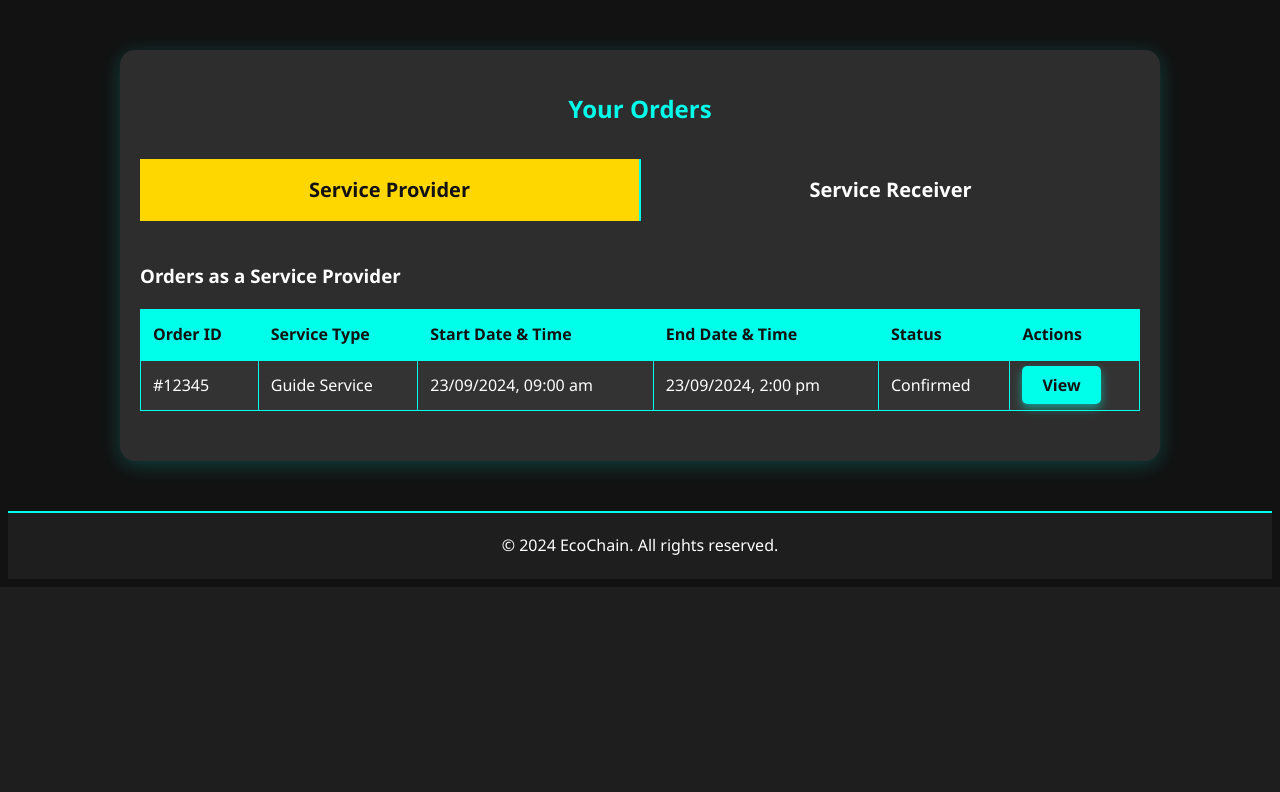
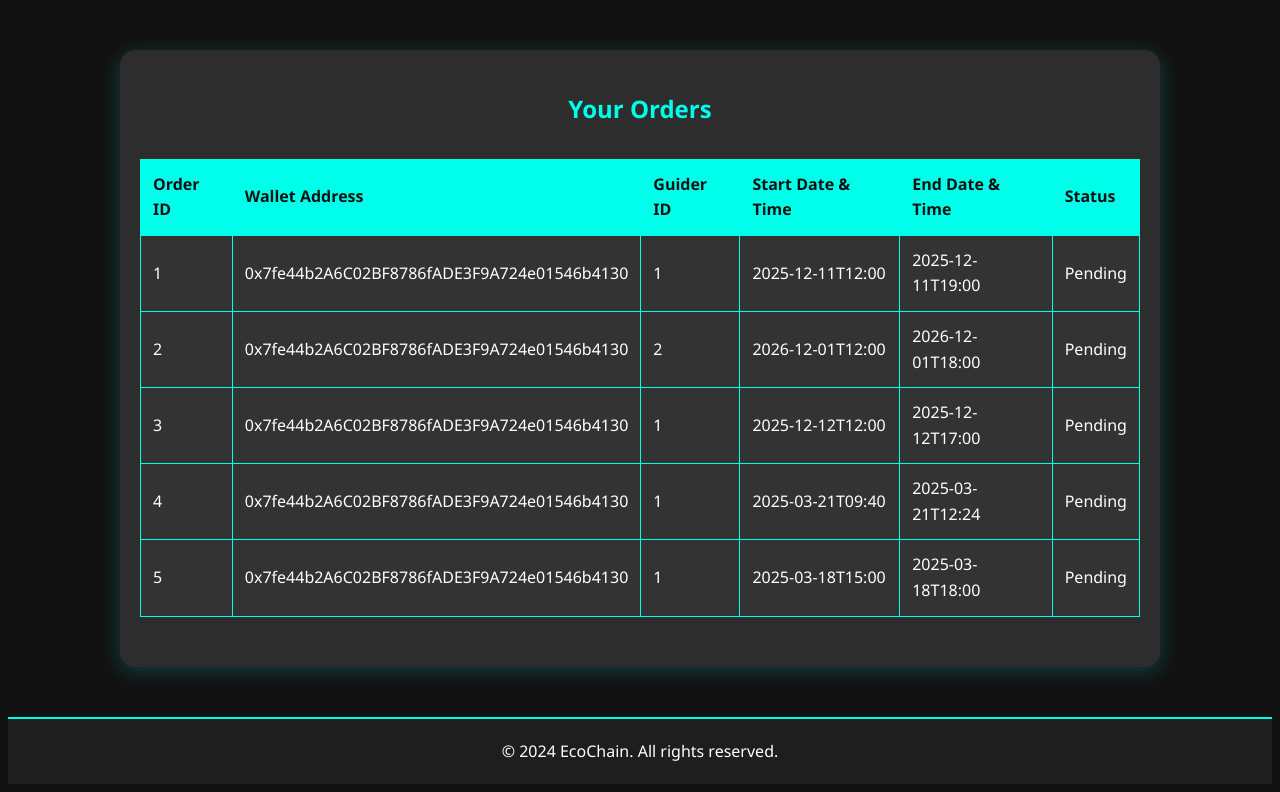
Before and after one commit to Tangleaphne/Echochain, a Flask app: page /order in a window 1280 px wide. Shown: the part 238-1030 px from the top of the page. Before the commit the page ends 793 px from the top, so only its background shows below. Run offline with Flask 3, Linux system fonts and the light colour scheme; data comes from the database, SQL or seed files in the repository; both versions use the stored data as it was after the commit.

Commit message:
加入数据库功能

```diff
--- a/app.py
+++ b/app.py
@@ -1,8 +1,21 @@
-from flask import Flask,render_template,request
+from flask import Flask, render_template, request, redirect,url_for, jsonify
 import sqlite3
 import datetime
+import os
+from init_db import create_database
 
 app=Flask(__name__)
+
+if not os.path.exists("database.db"):
+    print("Initializing database...")
+    create_database()
+
+# 连接数据库
+def get_db_connection():
+    conn = sqlite3.connect("database.db")
+    conn.row_factory = sqlite3.Row  # 查询结果以字典形式返回
+    return conn
+
 
 @app.route('/',methods=["get","post"])
 def index():
@@ -22,21 +35,72 @@ def food_tours():
 def medical():
     return render_template('medical.html')
 
-@app.route('/booking',methods=["get","post"])
-def booking():
-    t = request.form.get("q")
-    print(t)
-    return render_template('booking.html', t=t)
-
 @app.route('/publish-service',methods=["get","post"])
 def publish_service():
     t = request.form.get("q")
     print(t)
     return render_template('publish-service.html', t=t)
 
+# @app.route('/booking',methods=["get","post"])
+# def booking():
+#     t = request.form.get("q")
+#     print(t)
+#     return render_template('booking.html', t=t)
+
+# **新增 API：存入数据库**
+@app.route("/save_order", methods=["POST"])
+def save_order():
+    data = request.json
+    wallet = data.get("wallet")
+    guider_id = data.get("guider_id")
+    start_date = data.get("start_date")
+    end_date = data.get("end_date")
+
+    if not wallet or not guider_id or not start_date or not end_date:
+        return jsonify({"error": "Missing required fields"}), 400
+
+    try:
+        conn = get_db_connection()
+        cursor = conn.cursor()
+        cursor.execute("INSERT INTO orders (wallet_address, guider_id, start_time, end_time) VALUES (?, ?, ?, ?)",
+                       (wallet, guider_id, start_date, end_date))
+        conn.commit()
+        conn.close()
+        print("Order saved successfully")
+        return jsonify({"message": "Order saved successfully"}), 200
+    except Exception as e:
+        print("Database error:", str(e))
+        return jsonify({"error": str(e)}), 500
+
+
 @app.route('/order',methods=["get","post"])
 def order():
-    return render_template('order.html')
+    conn = get_db_connection()
+    cursor = conn.cursor()
+    cursor.execute("SELECT * FROM orders")
+    orders = cursor.fetchall()
+    conn.close()
+    return render_template("order.html", orders=orders)
+
+@app.route("/booking", methods=["GET", "POST"])
+def booking():
+    if request.method == "POST":
+        wallet_address = request.form["wallet"]
+        guider_id = request.form["guider_id"]
+        start_time = request.form["start_date"]
+        end_time = request.form["end_date"]
+
+        # 存入数据库
+        conn = get_db_connection()
+        cursor = conn.cursor()
+        cursor.execute("INSERT INTO orders (wallet_address, guider_id, start_time, end_time) VALUES (?, ?, ?, ?)",
+                       (wallet_address, guider_id, start_time, end_time))
+        conn.commit()
+        conn.close()
+
+        return redirect(url_for("order"))  # 预订成功后跳转到订单页面
+
+    return render_template("booking.html")
 
 @app.route('/chat/<int:guider_id>')
 def chat_with_guider(guider_id):
@@ -55,9 +119,7 @@ def chat_with_guider(guider_id):
         11: {"name": "Michael Wang", "image": "pictures/guiders/guider3.jpg"},
         12: {"name": "Olivia Zhang", "image": "pictures/guiders/guider4.jpg"},
     }
-
     guider = guiders.get(guider_id, {"name": "Unknown", "image": "pictures/guiders/guider1.jpg"})
-
     return render_template("chat_with_guider.html", guider=guider)
 
 
--- a/templates/index.html
+++ b/templates/index.html
@@ -318,7 +318,7 @@
             <ul>
                 <li><a href="#services">Our Services</a></li>
                 <li><a href="#guides">Top Guides</a></li>
-                <li><a href="{{ url_for('order') }}">My Orders</a></li>
+                <li><a href="{{ url_for('order') }}">Orders History</a></li>
                 <li><a href="#contact">Contact Us</a></li>
             </ul>
         </nav>
--- a/templates/order.html
+++ b/templates/order.html
@@ -180,66 +180,26 @@
 
 <div class="content">
     <h2>Your Orders</h2>
-
-    <!-- 选择轴 -->
-    <div class="toggle-axis">
-        <div class="left selected" id="providerTab" onclick="showSection('provider')">Service Provider</div>
-        <div class="right" id="receiverTab" onclick="showSection('receiver')">Service Receiver</div>
-    </div>
-
-    <!-- 服务者订单表格 -->
-    <div id="provider" class="content-section active">
-        <h3>Orders as a Service Provider</h3>
         <table>
             <tr>
                 <th>Order ID</th>
-                <th>Service Type</th>
+                <th>Wallet Address</th>
+                <th>Guider ID</th>
                 <th>Start Date & Time</th>
                 <th>End Date & Time</th>
                 <th>Status</th>
-                <th>Actions</th>
             </tr>
+            {% for order in orders %}
             <tr>
-                <td>#12345</td>
-                <td>Guide Service</td>
-                <td>23/09/2024, 09:00 am</td>
-                <td>23/09/2024, 2:00 pm</td>
-                <td>Confirmed</td>
-                <td>
-                    <a href="view-order.html" class="btn">View</a>
-                </td>
+                <td>{{ order["id"] }}</td>
+                <td>{{ order["wallet_address"] }}</td>
+                <td>{{ order["guider_id"] }}</td>
+                <td>{{ order["start_time"] }}</td>
+                <td>{{ order["end_time"] }}</td>
+                <td>{{ order["status"] }}</td>
             </tr>
-            <!-- More orders as a service provider -->
+            {% endfor %}
         </table>
-    </div>
-
-    <!-- 被服务者订单表格 -->
-    <div id="receiver" class="content-section">
-        <h3>Orders as a Service Receiver</h3>
-        <table>
-            <tr>
-                <th>Order ID</th>
-                <th>Service Type</th>
-                <th>Start Date & Time</th>
-                <th>End Date & Time</th>
-                <th>Status</th>
-                <th>Actions</th>
-            </tr>
-            <tr>
-                <td>#67890</td>
-                <td>Food Tour</td>
-                <td>22/09/2024, 10:00 am</td>
-                <td>22/09/2024, 1:00 pm</td>
-                <td>In Progress</td>
-                <td>
-                    <a href="view-order.html" class="btn">View</a>
-                    <a href="cancel-order.html" class="btn btn-cancel">Cancel</a>
-                </td>
-            </tr>
-            <!-- More orders as a service receiver -->
-        </table>
-    </div>
-
 </div>
 
 <footer>
```
Also changed, not shown: init_db.py (added, +22 -0 lines), templates/booking.html (+103 -30 lines), database.db (added).
